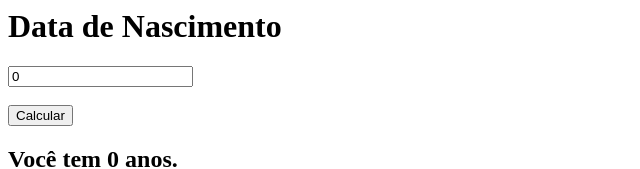
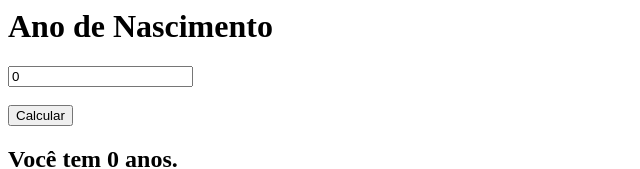
Before and after one commit to mantovanip/angular-calculadora-idade, an Angular app: page / in a window 1280 px wide. Shown: the top 169 px of the page, without its empty margins (0-640 px from the left). Built offline with nearby package versions, Linux system fonts and the light colour scheme.

Commit message:
1 file modified

```diff
--- a/src/app/app.component.html
+++ b/src/app/app.component.html
@@ -1,5 +1,5 @@
 <div>
-  <h1>Data de Nascimento</h1>
+  <h1>Ano de Nascimento</h1>
   <input type="text" [(ngModel)]="data_nasc" />
   <br />
   <br />
```
